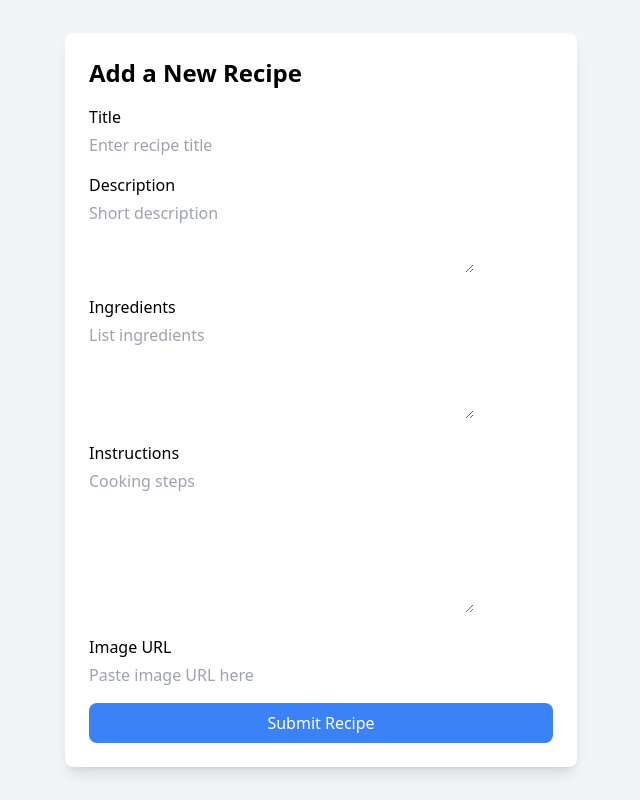
After one commit to Piyushvishwak/Python-Django, a Django app: page /add-recipe/ in a window 1280 px wide. The commit adds this page. Shown: the whole page, without its empty margins (319-959 px from the left). Run offline with Django 5.2, Linux system fonts and the light colour scheme; some libraries are stand-ins or nearby versions.

Commit message:
add forms in django and tailwind

```diff
--- /dev/null
+++ b/project1/recipes/forms.py
@@ -0,0 +1,14 @@
+from django import forms
+from .models import Recipe
+
+class RecipeForm(forms.ModelForm):
+    class Meta:
+        model = Recipe
+        fields = ['title', 'description', 'ingredients', 'instructions', 'image_url']
+        widgets = {
+            'title': forms.TextInput(attrs={'class': 'form-control', 'placeholder': 'Enter recipe title'}),
+            'description': forms.Textarea(attrs={'class': 'form-control', 'rows': 3, 'placeholder': 'Short description'}),
+            'ingredients': forms.Textarea(attrs={'class': 'form-control', 'rows': 4, 'placeholder': 'List ingredients'}),
+            'instructions': forms.Textarea(attrs={'class': 'form-control', 'rows': 6, 'placeholder': 'Cooking steps'}),
+            'image_url': forms.URLInput(attrs={'class': 'form-control', 'placeholder': 'Paste image URL here'}),
+        }
--- a/project1/recipes/models.py
+++ b/project1/recipes/models.py
@@ -5,7 +5,9 @@ class Recipe(models.Model):
     description = models.TextField()
     ingredients = models.TextField()
     instructions = models.TextField()
-    image_url = models.URLField(max_length=500, blank=True, null=True)  # ✅ allows blank
+    image_url = models.URLField(max_length=500, blank=True, null=True)
+
+    is_approved = models.BooleanField(default=False)
 
     def __str__(self):
         return self.title
--- /dev/null
+++ b/project1/recipes/templates/recipes/add_recipe.html
@@ -0,0 +1,53 @@
+<!DOCTYPE html>
+<html>
+<head>
+    <title>Add Recipe</title>
+    <!-- Tailwind CSS via CDN -->
+    <script src="https://cdn.tailwindcss.com"></script>
+</head>
+<body class="bg-gray-100 flex items-center justify-center min-h-screen">
+
+<div class="bg-white shadow-lg rounded-lg p-6 w-full max-w-lg">
+    <h2 class="text-2xl font-bold mb-4">Add a New Recipe</h2>
+
+    <form method="post" class="space-y-4">
+        {% csrf_token %}
+
+        <!-- Title -->
+        <div>
+            <label class="block font-medium mb-1">Title</label>
+            {{ form.title }}
+        </div>
+
+        <!-- Description -->
+        <div>
+            <label class="block font-medium mb-1">Description</label>
+            {{ form.description }}
+        </div>
+
+        <!-- Ingredients -->
+        <div>
+            <label class="block font-medium mb-1">Ingredients</label>
+            {{ form.ingredients }}
+        </div>
+
+        <!-- Instructions -->
+        <div>
+            <label class="block font-medium mb-1">Instructions</label>
+            {{ form.instructions }}
+        </div>
+
+        <!-- Image URL -->
+        <div>
+            <label class="block font-medium mb-1">Image URL</label>
+            {{ form.image_url }}
+        </div>
+
+        <button type="submit" class="w-full bg-blue-500 text-white py-2 rounded-lg hover:bg-blue-600 transition">
+            Submit Recipe
+        </button>
+    </form>
+</div>
+
+</body>
+</html>
--- a/project1/recipes/templates/recipes/recipe_list.html
+++ b/project1/recipes/templates/recipes/recipe_list.html
@@ -2,7 +2,7 @@
 {% block content %}
 <div class="d-flex justify-content-between align-items-center mb-4">
     <h2 class="text-center">All Recipes</h2>
-    <a href="/admin/recipes/recipe/add/" class="btn btn-success" target="_blank">➕ Add New Recipe</a>
+    <a href={% url 'add_recipe' %} class="btn btn-success" target="_blank">➕ Add New Recipe</a>
 </div>
 <div class="row">
     {% for recipe in recipes %}
--- a/project1/recipes/urls.py
+++ b/project1/recipes/urls.py
@@ -4,4 +4,6 @@ from . import views
 urlpatterns = [
     path('', views.recipe_list, name='recipe_list'),
     path('recipe/<int:id>/', views.recipe_detail, name='recipe_detail'),
+    path('add-recipe/', views.add_recipe, name='add_recipe'),
+
 ]
--- a/project1/recipes/views.py
+++ b/project1/recipes/views.py
@@ -1,10 +1,23 @@
-from django.shortcuts import render, get_object_or_404
+from django.shortcuts import render, get_object_or_404, redirect
 from .models import Recipe
+from .forms import RecipeForm  # we'll create this
 
 def recipe_list(request):
-    recipes = Recipe.objects.all()
+    recipes = Recipe.objects.filter(is_approved=True)
     return render(request, 'recipes/recipe_list.html', {'recipes': recipes})
 
 def recipe_detail(request, id):
     recipe = get_object_or_404(Recipe, id=id)
     return render(request, 'recipes/recipe_detail.html', {'recipe': recipe})
+
+def add_recipe(request):
+    if request.method == "POST":
+        form = RecipeForm(request.POST)
+        if form.is_valid():
+            recipe = form.save(commit=False)
+            recipe.is_approved = False  # keep unapproved until admin approves
+            recipe.save()
+            return redirect('recipe_list')
+    else:
+        form = RecipeForm()
+    return render(request, 'recipes/add_recipe.html', {'form': form})
```
Also changed, not shown: project1/db.sqlite3, project1/recipes/migrations/0003_recipe_is_approved.py (added).
